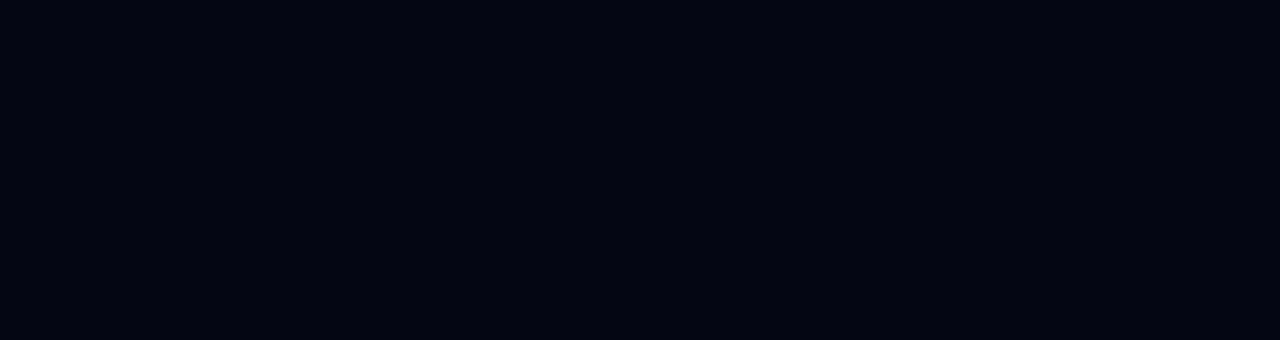
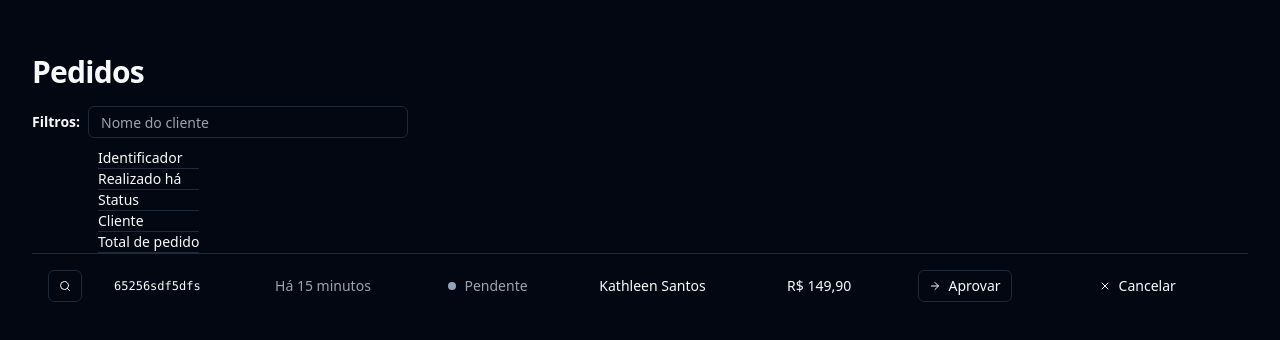
Before and after one commit to KathCris/PizzaShop, a React (Vite) app: page /orders in a window 1280 px wide. Before the commit this address had no page. Shown: the part 770-1110 px from the top of the page. Before the commit the page ends 800 px from the top, so only its background shows below. Built offline with nearby package versions, Linux system fonts and the light colour scheme.

Commit message:
base to page orders

```diff
--- a/src/components/ui/button.tsx
+++ b/src/components/ui/button.tsx
@@ -23,6 +23,7 @@
         default: "h-10 px-4 py-2",
         sm: "h-9 rounded-md px-3",
         lg: "h-11 rounded-md px-8",
+        xs: "h-8 px-2.5",
         icon: "h-10 w-10",
       },
     },
--- /dev/null
+++ b/src/components/ui/table.tsx
@@ -0,0 +1,117 @@
+import * as React from "react"
+
+import { cn } from "@/lib/utils"
+
+const Table = React.forwardRef<
+  HTMLTableElement,
+  React.HTMLAttributes<HTMLTableElement>
+>(({ className, ...props }, ref) => (
+  <div className="relative w-full overflow-auto">
+    <table
+      ref={ref}
+      className={cn("w-full caption-bottom text-sm", className)}
+      {...props}
+    />
+  </div>
+))
+Table.displayName = "Table"
+
+const TableHeader = React.forwardRef<
+  HTMLTableSectionElement,
+  React.HTMLAttributes<HTMLTableSectionElement>
+>(({ className, ...props }, ref) => (
+  <thead ref={ref} className={cn("[&_tr]:border-b", className)} {...props} />
+))
+TableHeader.displayName = "TableHeader"
+
+const TableBody = React.forwardRef<
+  HTMLTableSectionElement,
+  React.HTMLAttributes<HTMLTableSectionElement>
+>(({ className, ...props }, ref) => (
+  <tbody
+    ref={ref}
+    className={cn("[&_tr:last-child]:border-0", className)}
+    {...props}
+  />
+))
+TableBody.displayName = "TableBody"
+
+const TableFooter = React.forwardRef<
+  HTMLTableSectionElement,
+  React.HTMLAttributes<HTMLTableSectionElement>
+>(({ className, ...props }, ref) => (
+  <tfoot
+    ref={ref}
+    className={cn(
+      "border-t bg-muted/50 font-medium [&>tr]:last:border-b-0",
+      className
+    )}
+    {...props}
+  />
+))
+TableFooter.displayName = "TableFooter"
+
+const TableRow = React.forwardRef<
+  HTMLTableRowElement,
+  React.HTMLAttributes<HTMLTableRowElement>
+>(({ className, ...props }, ref) => (
+  <tr
+    ref={ref}
+    className={cn(
+      "border-b transition-colors hover:bg-muted/50 data-[state=selected]:bg-muted",
+      className
+    )}
+    {...props}
+  />
+))
+TableRow.displayName = "TableRow"
+
+const TableHead = React.forwardRef<
+  HTMLTableCellElement,
+  React.ThHTMLAttributes<HTMLTableCellElement>
+>(({ className, ...props }, ref) => (
+  <th
+    ref={ref}
+    className={cn(
+      "h-12 px-4 text-left align-middle font-medium text-muted-foreground [&:has([role=checkbox])]:pr-0",
+      className
+    )}
+    {...props}
+  />
+))
+TableHead.displayName = "TableHead"
+
+const TableCell = React.forwardRef<
+  HTMLTableCellElement,
+  React.TdHTMLAttributes<HTMLTableCellElement>
+>(({ className, ...props }, ref) => (
+  <td
+    ref={ref}
+    className={cn("p-4 align-middle [&:has([role=checkbox])]:pr-0", className)}
+    {...props}
+  />
+))
+TableCell.displayName = "TableCell"
+
+const TableCaption = React.forwardRef<
+  HTMLTableCaptionElement,
+  React.HTMLAttributes<HTMLTableCaptionElement>
+>(({ className, ...props }, ref) => (
+  <caption
+    ref={ref}
+    className={cn("mt-4 text-sm text-muted-foreground", className)}
+    {...props}
+  />
+))
+TableCaption.displayName = "TableCaption"
+
+export {
+  Table,
+  TableHeader,
+  TableBody,
+  TableFooter,
+  TableHead,
+  TableRow,
+  TableCell,
+  TableCaption,
+}
--- /dev/null
+++ b/src/pages/app/orders/orders.tsx
@@ -0,0 +1,73 @@
+import { Button } from "@/components/ui/button";
+import { Input } from "@/components/ui/input";
+import { Table, TableBody, TableCell, TableHead, TableHeader, TableRow } from "@/components/ui/table";
+import { ArrowRight, Search, X } from "lucide-react";
+import { useEffect } from "react";
+
+
+
+export function Orders() {
+  return (
+    <>
+    <div className="flex flex-col gap-4">
+      <h1 className="text-3xl font-bold tracking-tight">Pedidos</h1>
+    </div>
+
+    <div className="space-y-2.5">
+      <form className="flex items-center gap-2">
+        <span className="text-sm font-semibold">Filtros:</span>
+        <Input placeholder="Nome do cliente" className="h-8 w-[320px]" />
+      </form>
+
+      <Table>
+        <TableHeader>
+          <TableRow>
+            <TableHead className="w-[64px]" ></TableHead>
+            <TableRow className="w-[140px]">Identificador</TableRow>
+            <TableRow className="w-[180px]">Realizado há</TableRow>
+            <TableRow className="w-[140px]">Status</TableRow>
+            <TableRow>Cliente</TableRow>
+            <TableRow className="w-[140px]">Total de pedido</TableRow>
+            <TableRow className="w-[164px]"></TableRow>
+            <TableRow className="w-[132px]"></TableRow>
+          </TableRow>
+        </TableHeader>
+        <TableBody>
+          <TableRow>
+            <TableCell>
+              <Button variant="outline" size='xs'>
+                <Search className="h-3 w-3" />
+              </Button>
+            </TableCell>
+            <TableCell className="font-mono text-xs font-medium">
+              65256sdf5dfs
+            </TableCell>
+            <TableCell className="text-muted-foreground">
+                  Há 15 minutos
+            </TableCell>
+            <TableCell>
+              <div className="flex items-center gap-2">
+                <span className="h-2 w-2 rounded-full bg-slate-400"/>
+                <span className="font-medium text-muted-foreground">Pendente</span>
+              </div>
+            </TableCell>
+            <TableCell className="font-medium">
+              Kathleen Santos
+            </TableCell>
+            <TableCell className="font-medium">
+              R$ 149,90
+            </TableCell>
+            <TableCell>
+              <Button variant='outline' size='xs'> <ArrowRight className="mr-2 h-3 w-3" /> Aprovar</Button>
+            </TableCell>
+            <TableCell>
+              <Button variant='ghost' size='xs'><X  className="mr-2 h-3 w-3"/> Cancelar</Button>
+            </TableCell>
+          </TableRow>
+        </TableBody>
+      </Table>
+    </div>
+
+    </>
+  )
+}
--- a/src/routes.tsx
+++ b/src/routes.tsx
@@ -5,12 +5,16 @@
 import { AppLayout } from './pages/_layout/app'
 import { AuthLayout } from './pages/_layout/auth'
 import { SignUp } from './pages/auth/sign-up'
+import { Orders } from './pages/app/orders/orders'
 
 export const router = createBrowserRouter([
   {
     path: '/',
     element: <AppLayout />,
-    children: [{ path: '/', element: <Dashboard /> }],
+    children: [
+      { path: '/', element: <Dashboard /> },
+      { path: '/orders', element: <Orders /> },
+    ],
   },
 
   {
```
